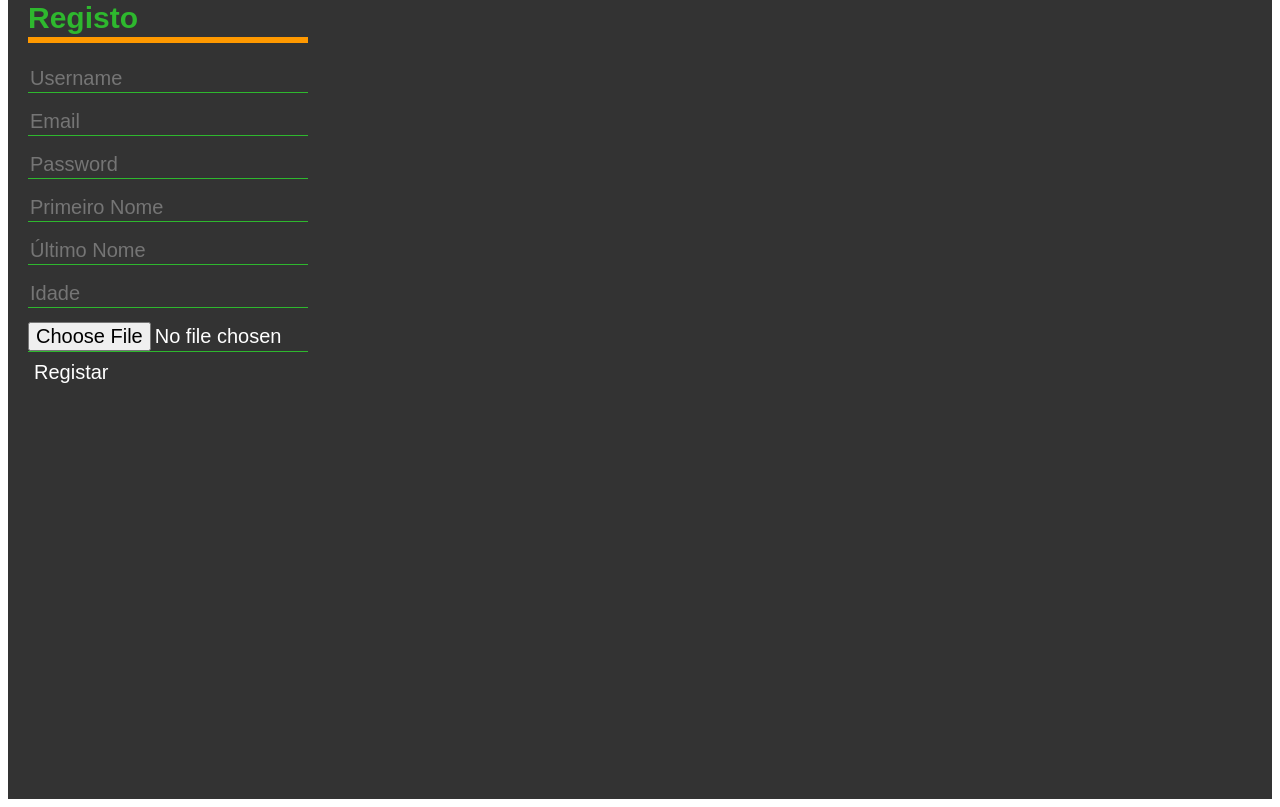
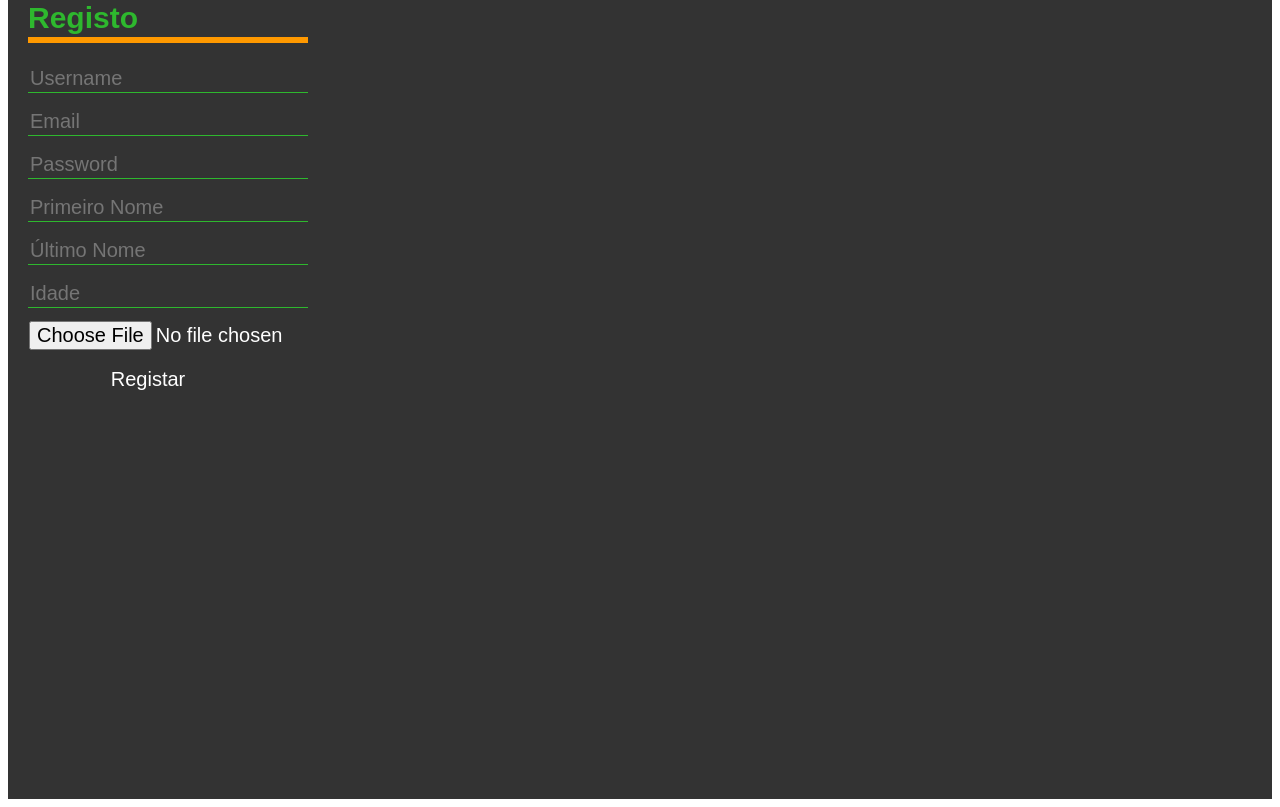
Before and after one commit to tmnf/DebabeItProject, a Django app: page /auth/register/ in a window 1280 px wide. Shown: the part 136-943 px from the top of the page. Run offline with Django 3.2, Linux system fonts and the light colour scheme.

Commit message:
Registo submitt

```diff
--- a/forum/static/forum/style.css
+++ b/forum/static/forum/style.css
@@ -144,6 +144,7 @@ body {
     margin-left: 20px;
     color: #2eb82e;
     font-family: sans-serif;
+    background-color: #333333;
 }
 
 .regFields h1 {
@@ -172,3 +173,23 @@ body {
     color: white;
 
 }
+
+.picinput {
+  padding: 5px 1px;
+  outline: none;
+  cursor: pointer;
+}
+
+.submitReg {
+   background-color: #2eb82e;
+    margin-left: 70px;
+    border: none;
+    color: white;
+    height: 40px;
+    width: 100px;
+    font-size: 20px;
+    float: left;
+    margin-top: 5px;
+    cursor: pointer;
+    display: inline-block;
+}
--- a/forum/templates/login/RegisterPage.html
+++ b/forum/templates/login/RegisterPage.html
@@ -23,8 +23,8 @@
                     <div class="textReg">
                         <input type="number" name="age" placeholder="Idade"><br>
                     </div>
-                    <div class="textReg">
-                        <input type="file" name="pic"><br>
+                    <div class="picinput">
+                        <input type="file" name="pic" ><br>
                     </div>
 
             <input class="submitReg" type="submit" value="Registar">
```
